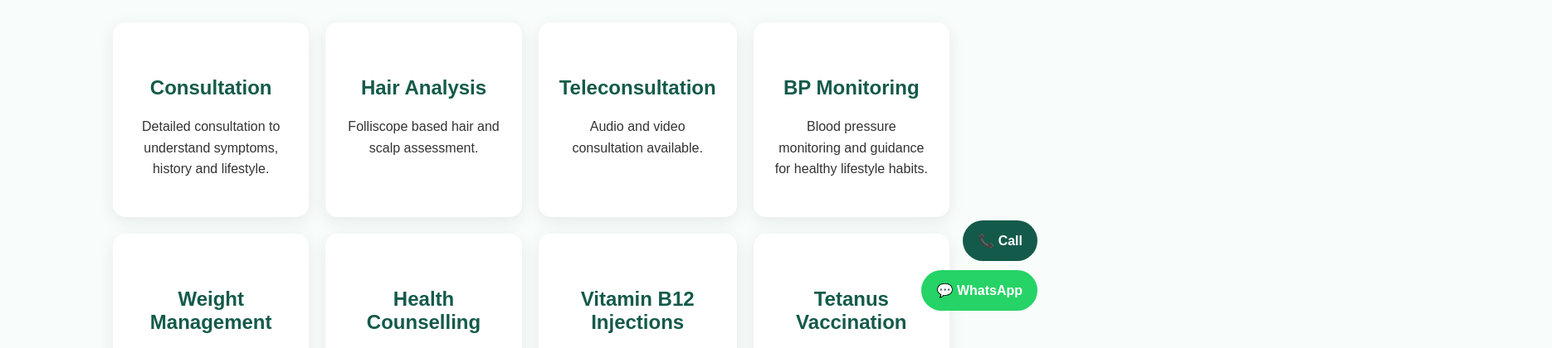
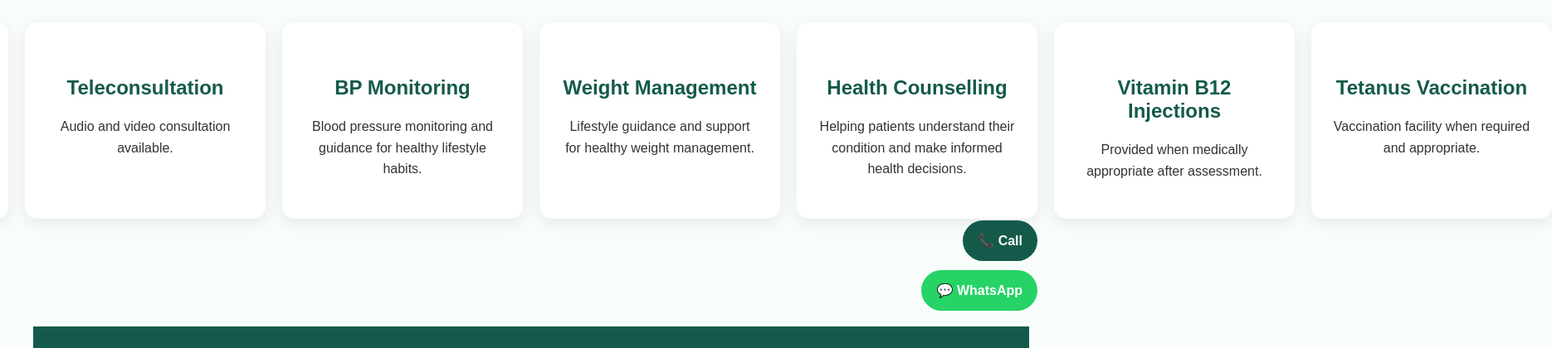
Before and after one commit to jasleen308-dot/dr-cureleen-homeopathy, a plain HTML site: page services.html in a window 1280 px wide. Shown: the part 395-815 px from the top of the page at 83% size, 1870 px wide, since content can reach past the window. Drawn offline with Linux system fonts and the light colour scheme; files whose address does not match are found by name.

Commit message:
Update style.css

```diff
--- a/style.css
+++ b/style.css
@@ -846,3 +846,22 @@ margin:30px auto;
 .card{
 width:auto;
 }
+.cards{
+display:flex;
+flex-wrap:nowrap;
+justify-content:center;
+gap:20px;
+width:100%;
+}
+
+.cards .card{
+width:240px;
+flex:none;
+}
+
+.cards .service-image{
+width:100%;
+height:180px;
+object-fit:cover;
+border-radius:15px;
+}
```
